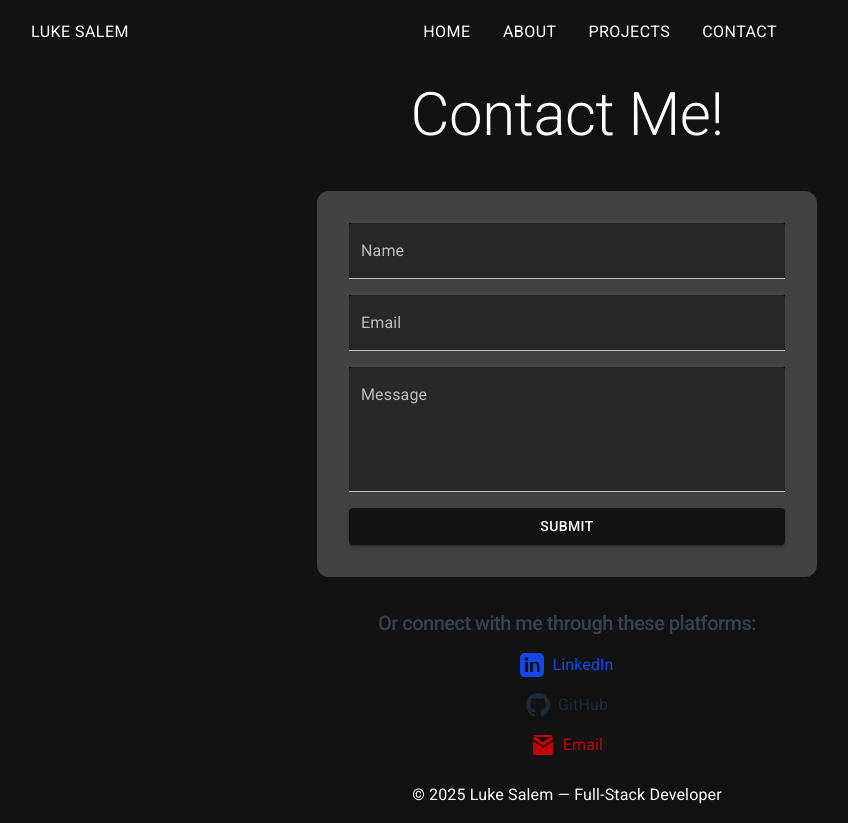
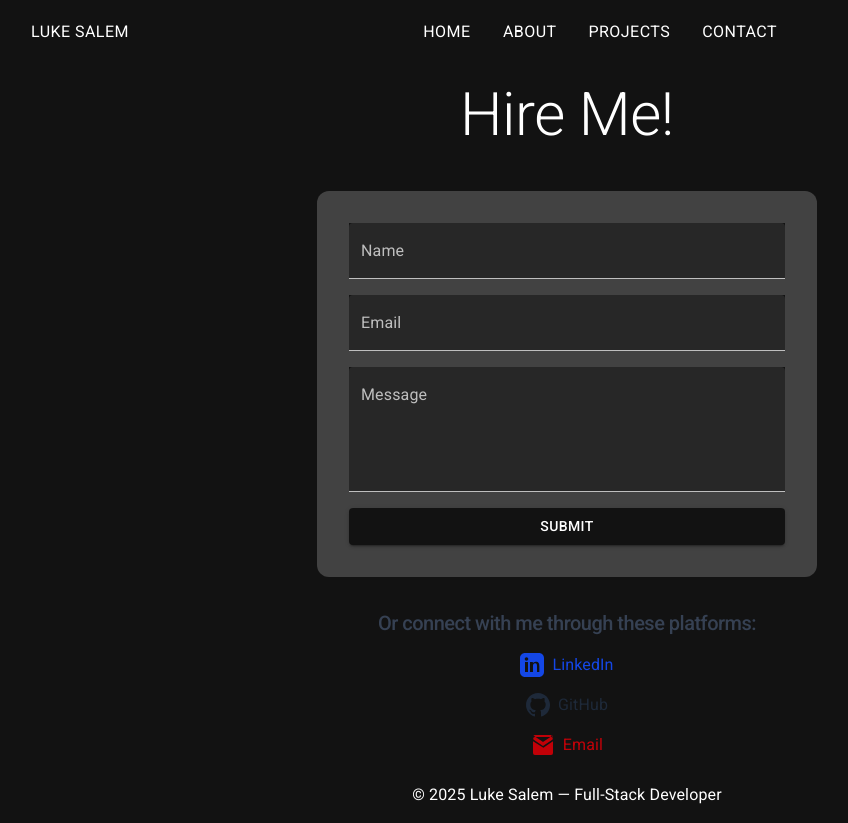
Before and after one commit to lukebike/portfoliov2, a React (Vite) app: page /contact in a window 1280 px wide. Shown: the whole page, without its empty margins (73-921 px from the left). Built offline with nearby package versions, Linux system fonts and the light colour scheme; no server answers.

Commit message:
Changed contact form text

```diff
--- a/src/pages/Contact.tsx
+++ b/src/pages/Contact.tsx
@@ -98,11 +98,11 @@ export default function Contact() {
         >
           {isMobile ? (
             <Typography variant="h3" sx={{ mb: 5, fontWeight: "300" }}>
-              Contact Me!
+              Hire Me!
             </Typography>
           ) : (
             <Typography variant="h2" sx={{ mb: 5 }}>
-              Contact Me!
+              Hire Me!
             </Typography>
           )}
           <Box
```
